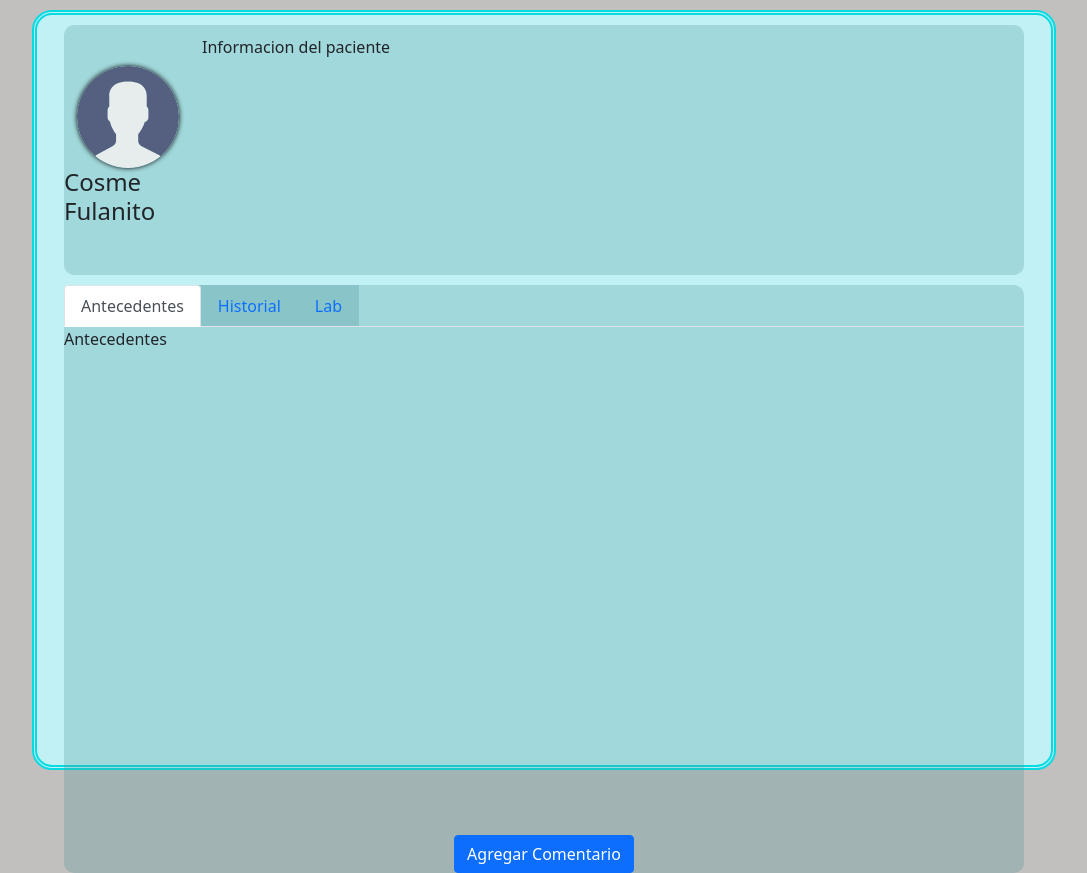
After one commit to gabi-devel/proyectoPP2, a PHP site: page /patient.php in a window 1280 px wide. The commit adds this page. Shown: the whole page, without its empty margins (96-1183 px from the left). Run offline with PHP 8.4, Linux system fonts and the light colour scheme.

Commit message:
Informacion Paciente

```diff
--- a/index.php
+++ b/index.php
@@ -34,7 +34,7 @@ form.reset();
 
 
 <?php
-
+if (isset($_POST['nombrePaciente'])){
 $nameSQL = $_POST['nombrePaciente'];
 
 $encontrarUser = "SELECT * FROM pacientes WHERE nombre ='$nameSQL'";
@@ -80,6 +80,7 @@ if ($resultadoBusqueda = $conexion->query($encontrarUser)) {
               </tr>';
     }
     $result->free();
+}
 }
 
 ?>
--- /dev/null
+++ b/patient.css
@@ -0,0 +1,92 @@
+body {
+  background-color: rgb(194, 191, 191);
+}
+
+.mainContainer {
+  display: flex;
+  flex-direction: column;
+  align-items: center;
+  margin: auto;
+  margin-top: 10px;
+  width: 80vw;
+  height: 95vh;
+  background-color: rgba(193, 243, 247, 0.966);
+  border-radius: 20px 20px;
+  border: 5px double rgb(7, 219, 226);
+}
+
+.generalInfo {
+  display: flex;
+  justify-content: center;
+  align-items: center;
+  width: 75vw;
+  height: 250px;
+  margin-top: 10px;
+  border-radius: 10px 10px;
+  /* border: 1px solid green; */
+}
+
+.img-namePatient {
+  display: flex;
+  flex-direction: column;
+  justify-content: center;
+  align-items: center;
+  width: 10vw;
+  height: 250px;
+  border-radius: 10px 0px 0px 10px;
+  background-color: rgba(69, 143, 145, 0.26);
+  /* border: 1px solid red; */
+}
+
+.imgPatient {
+  display: flex;
+  width: 80%;
+  border-radius: 50%;
+  box-shadow: 0px 0px 5px black;
+}
+
+.generalInfoPatient {
+  display: flex;
+  width: 65vw;
+  height: 250px;
+  border-radius: 0px 10px 10px 0px;
+  background-color: rgba(69, 143, 145, 0.26);
+  /* border: 1px solid blue; */
+}
+
+.generalInfoPatient span {
+  padding: 10px;
+}
+
+.medicalInfo {
+  display: flex;
+  flex-direction: column;
+  width: 75vw;
+  height: 600px;
+  margin-top: 10px;
+  border-radius: 10px 10px;
+  background-color: rgba(69, 143, 145, 0.26);
+}
+
+.medicalInfoTabs {
+  display: flex;
+  flex-direction: column;
+  width: 75vw;
+  height: 550px;
+  border-radius: 10px 10px;
+}
+
+.buttonContainer{
+    display: flex;
+    width: 75vw;
+    justify-content: center;
+}
+
+.nav-item,
+.nav-tab {
+  background-color: rgba(69, 143, 145, 0.26);
+}
+
+.antecede-tab {
+  border-radius: 10px 0px 0px 0px;
+}
--- /dev/null
+++ b/patient.php
@@ -0,0 +1,56 @@
+<!DOCTYPE html>
+<html lang="en">
+
+<head>
+    <meta charset="UTF-8">
+    <meta http-equiv="X-UA-Compatible" content="IE=edge">
+    <meta name="viewport" content="width=device-width, initial-scale=1.0">
+    <link href="https://cdn.jsdelivr.net/npm/bootstrap@5.0.2/dist/css/bootstrap.min.css" rel="stylesheet" integrity="sha384-EVSTQN3/azprG1Anm3QDgpJLIm9Nao0Yz1ztcQTwFspd3yD65VohhpuuCOmLASjC" crossorigin="anonymous">
+    <script src="https://cdn.jsdelivr.net/npm/bootstrap@5.0.2/dist/js/bootstrap.bundle.min.js" integrity="sha384-MrcW6ZMFYlzcLA8Nl+NtUVF0sA7MsXsP1UyJoMp4YLEuNSfAP+JcXn/tWtIaxVXM" crossorigin="anonymous"></script>
+
+    <link href="patient.css" rel="stylesheet" type="text/css">
+    <title>Document</title>
+</head>
+
+<body>
+    <div class="mainContainer">
+        <div class="generalInfo">
+            <div class="img-namePatient">
+                <img src="./assets/userDefault.svg" class="imgPatient" />
+                <h4>Cosme Fulanito</h4>
+            </div>
+            <div class="generalInfoPatient">
+                <span>Informacion del paciente</span>
+            </div>
+        </div>
+        <div class="medicalInfo">
+            <div class="medicalInfoTabs">
+                <ul class="nav nav-tabs" id="myTab" role="tablist">
+                    <li class="nav-item antecede-tab" role="presentation">
+                        <button class="nav-link active" id="antecedentes-tab" data-bs-toggle="tab" data-bs-target="#Antecedentes" type="button" role="tab" aria-controls="Antecedentes" aria-selected="true">Antecedentes</button>
+                    </li>
+                    <li class="nav-item" role="presentation">
+                        <button class="nav-link" id="historial-tab" data-bs-toggle="tab" data-bs-target="#Historial" type="button" role="tab" aria-controls="Historial" aria-selected="false">Historial</button>
+                    </li>
+                    <li class="nav-item" role="presentation">
+                        <button class="nav-link" id="lab-tab" data-bs-toggle="tab" data-bs-target="#Lab" type="button" role="tab" aria-controls="Lab" aria-selected="false">Lab</button>
+                    </li>
+                </ul>
+                <div class="tab-content" id="myTabContent">
+                    <div class="tab-pane fade show active" id="Antecedentes" role="tabpanel" aria-labelledby="antecedentes-tab">Antecedentes</div>
+                    <div class="tab-pane fade" id="Historial" role="tabpanel" aria-labelledby="historial-tab">Historial</div>
+                    <div class="tab-pane fade" id="Lab" role="tabpanel" aria-labelledby="lab-tab">Laboratorio</div>
+                </div>
+            </div>
+            <div class="buttonContainer">
+                <button type="button" class="btn btn-primary">Agregar Comentario</button>
+            </div>
+        </div>
+
+    </div>
+    </div>
+
+
+</body>
+
+</html>
```
Also changed, not shown: assets/userDefault.svg (added).
